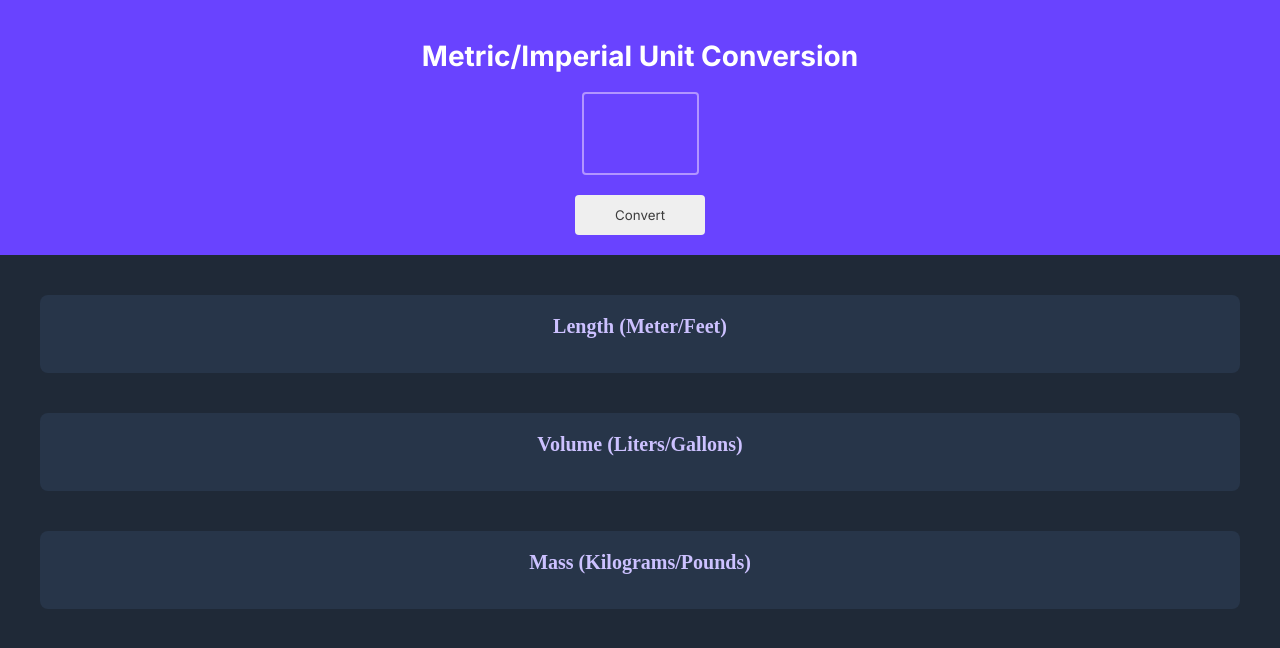
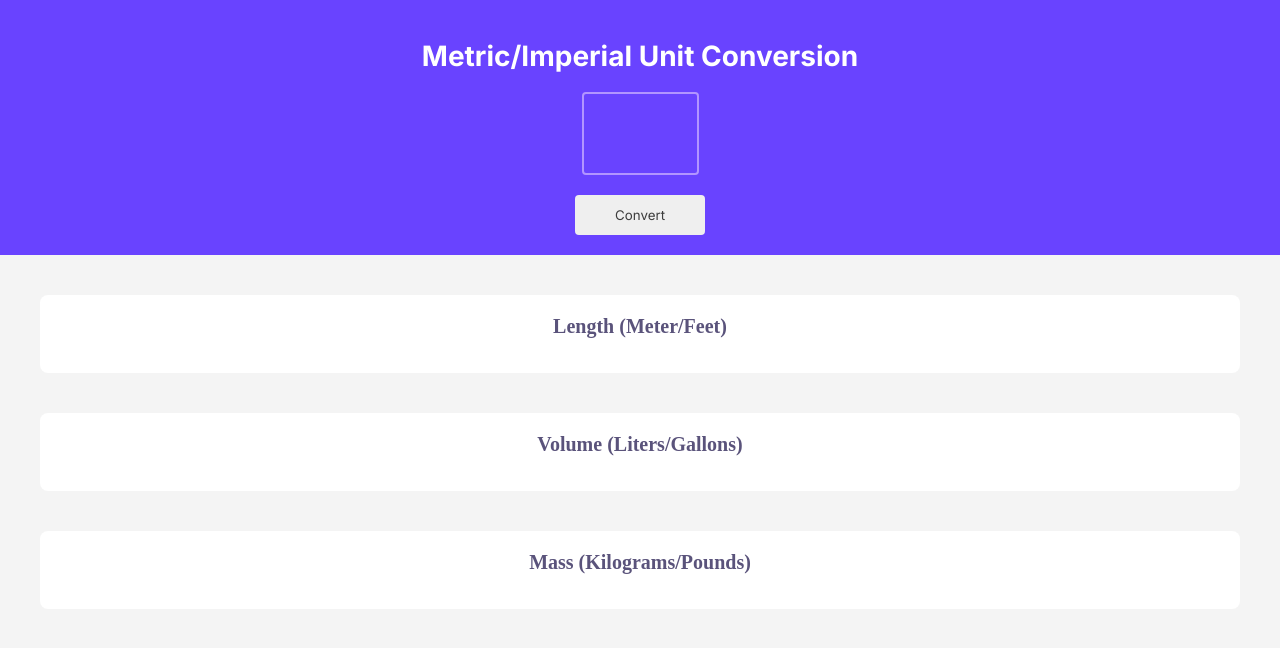
Before and after one commit to Uncharted95/unit-converter, a plain HTML site: page index.html in a window 1280 px wide. Drawn offline with Linux system fonts and the light colour scheme; a web font is replaced by a local one.

Commit message:
Updated the colors

```diff
--- a/index.css
+++ b/index.css
@@ -1,7 +1,7 @@
 body {
     margin: 0;
     text-align: center;
-    background: #1F2937;
+    background: #f4f4f4;
 }
 
 h1 {
@@ -40,9 +40,9 @@ h1 {
 
 
 #length {
-    color: #CCC1FF;
+    color: #5A537B;
     font-size: 20px;
-    background-color: #273549;
+    background-color: #ffffff;
     margin: 40px 40px 0px;
     padding: 20px;
     border-radius: 8px;
@@ -61,9 +61,9 @@ h1 {
 }
 
 #volume {
-    color: #CCC1FF;
+    color: #5A537B;
     font-size: 20px;
-    background-color: #273549;
+    background-color: #ffffff;
     margin-top: 40px;
     margin-left: 40px;
     margin-right: 40px;
@@ -84,9 +84,9 @@ h1 {
 }
 
 #mass {
-    color: #CCC1FF;
+    color: #5A537B;
     font-size: 20px;
-    background-color: #273549;
+    background-color: #ffffff;
     margin-top: 40px;
     margin-left: 40px;
     margin-right: 40px;
```
